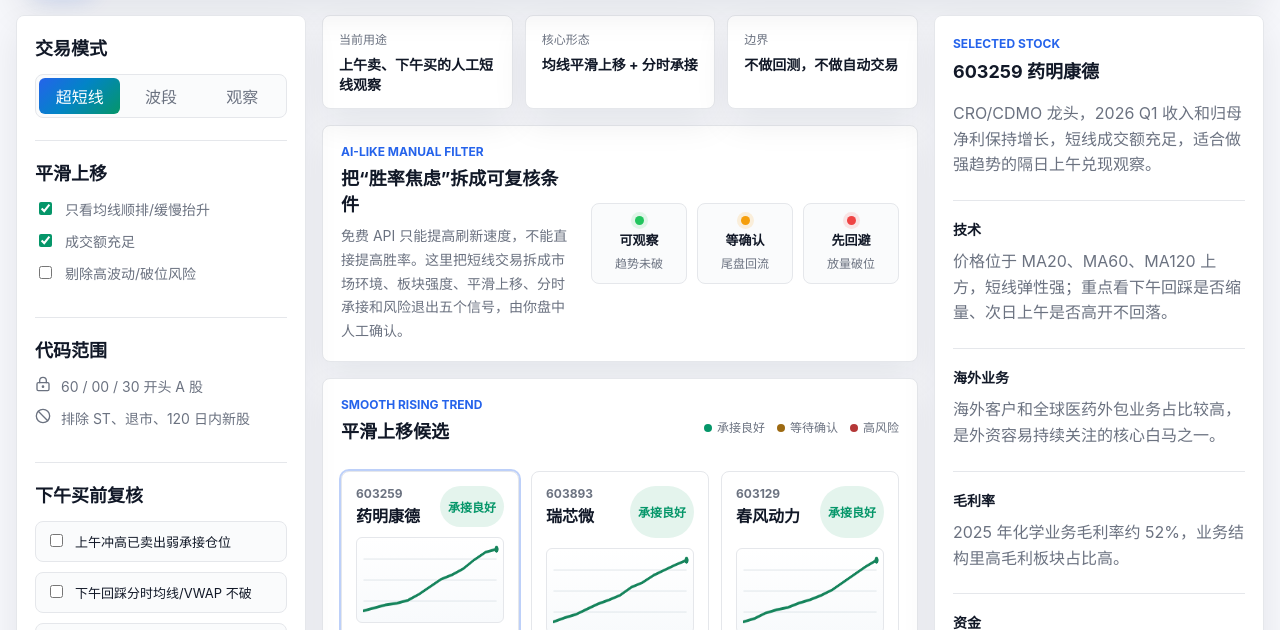
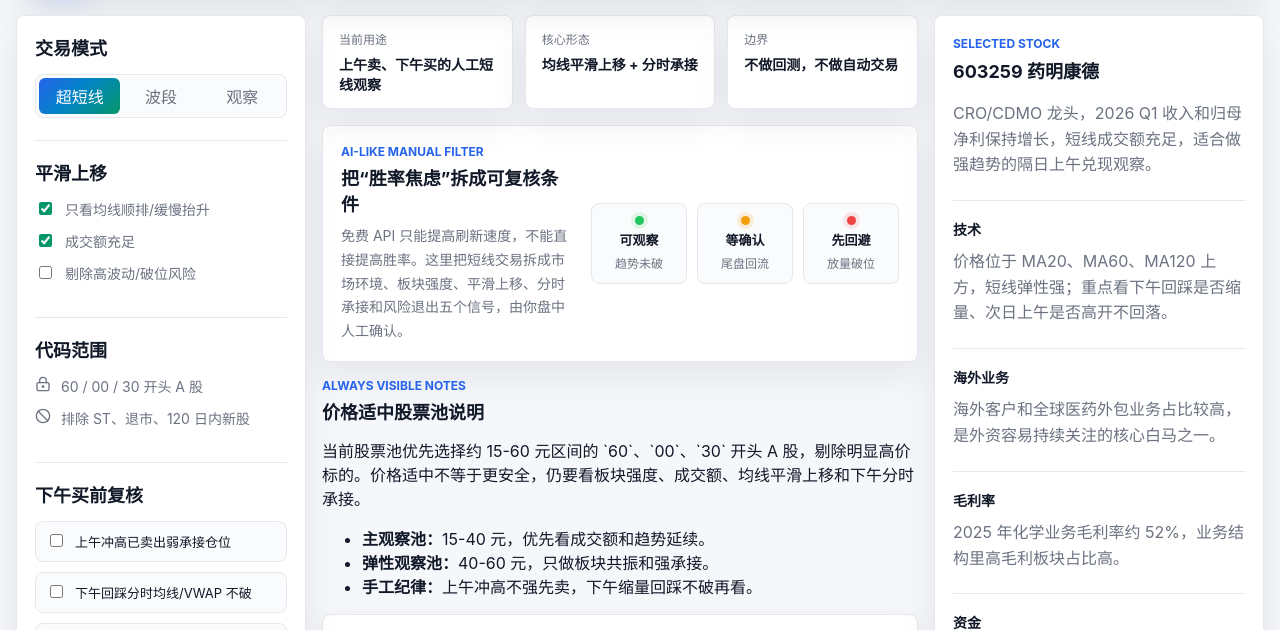
Before and after one commit to 217-Tzy/ashare-trend-watchdesk, a plain HTML site: page index.html in a window 1280 px wide. Shown: the part 105-735 px from the top of the page. Drawn offline with nearby package versions, Linux system fonts and the light colour scheme.

Commit message:
Show stock selection notes and moderate price pool in index.html

```diff
--- a/index.html
+++ b/index.html
@@ -109,6 +109,21 @@
           </div>
         </section>
 
+        <section class="explain-board" aria-label="选股说明">
+          <div>
+            <p class="eyebrow">Always visible notes</p>
+            <h2>价格适中股票池说明</h2>
+            <p>
+              当前股票池优先选择约 15-60 元区间的 `60`、`00`、`30` 开头 A 股，剔除明显高价标的。价格适中不等于更安全，仍要看板块强度、成交额、均线平滑上移和下午分时承接。
+            </p>
+          </div>
+          <ul class="explain-list">
+            <li><strong>主观察池：</strong>15-40 元，优先看成交额和趋势延续。</li>
+            <li><strong>弹性观察池：</strong>40-60 元，只做板块共振和强承接。</li>
+            <li><strong>手工纪律：</strong>上午冲高不强先卖，下午缩量回踩不破再看。</li>
+          </ul>
+        </section>
+
         <section class="trend-lab" aria-label="平滑上移趋势图">
           <div class="section-title">
             <div>
```
